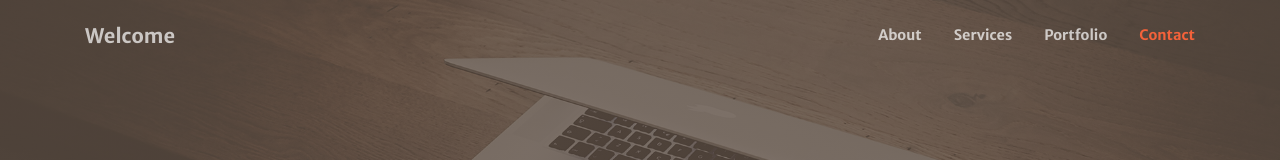
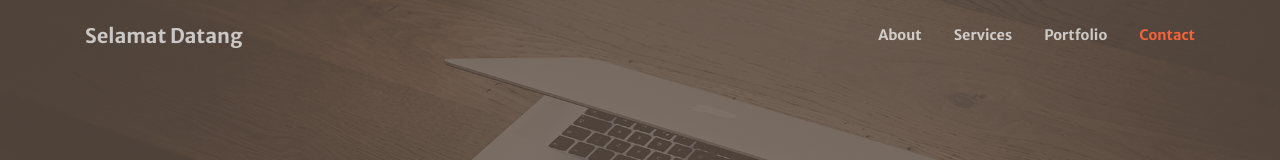
Before and after one commit to NurhidayahTasmin/NurhidayahTasmin.github.io, a website with bundled scripts: page index.html.html in a window 1280 px wide. Shown: the top 160 px of the page. Built offline with nearby package versions, Linux system fonts and the light colour scheme.

Commit message:
kedua salsa

```diff
--- a/index.html.html
+++ b/index.html.html
@@ -30,7 +30,7 @@
   <!-- Navigation -->
   <nav class="navbar navbar-expand-lg navbar-light fixed-top py-3" id="mainNav">
     <div class="container">
-      <a class="navbar-brand js-scroll-trigger" href="#page-top">Welcome</a>
+      <a class="navbar-brand js-scroll-trigger" href="#page-top">Selamat Datang</a>
       <button class="navbar-toggler navbar-toggler-right" type="button" data-toggle="collapse" data-target="#navbarResponsive" aria-controls="navbarResponsive" aria-expanded="false" aria-label="Toggle navigation">
         <span class="navbar-toggler-icon"></span>
       </button>
```
